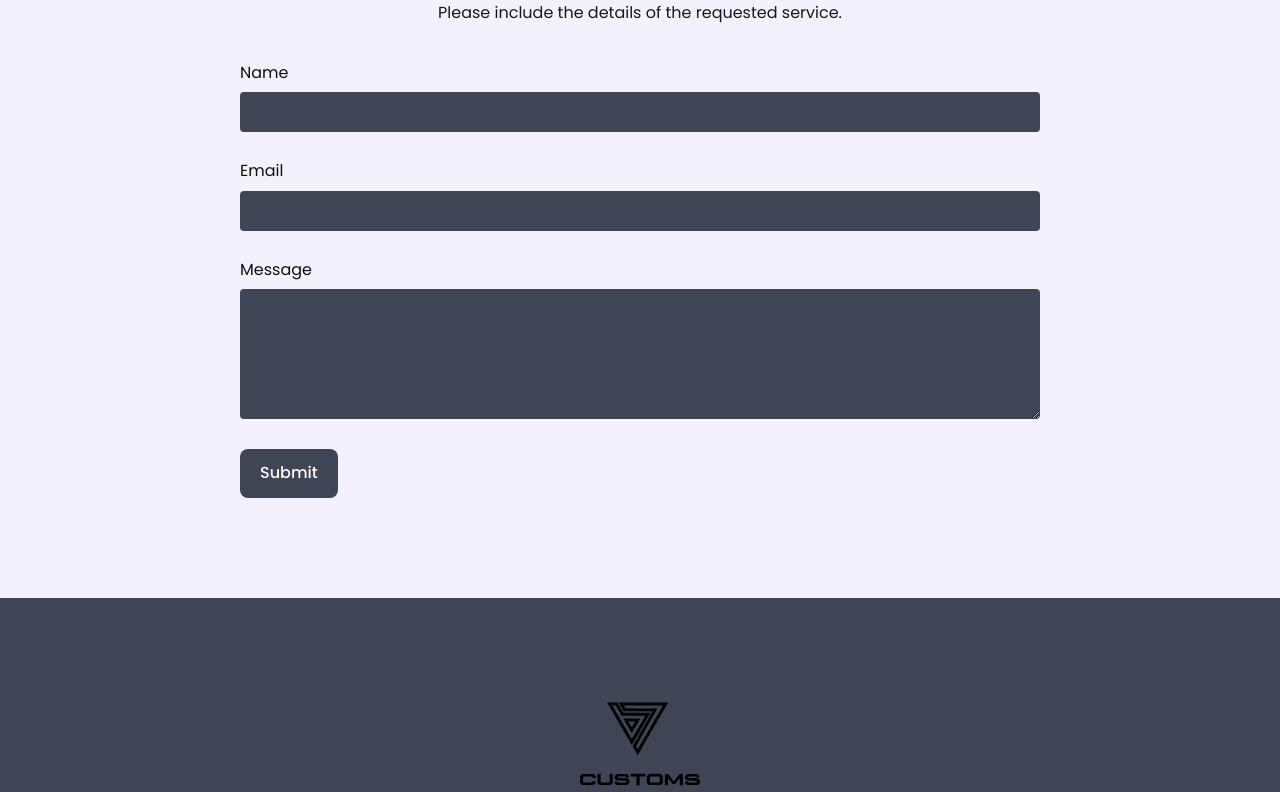
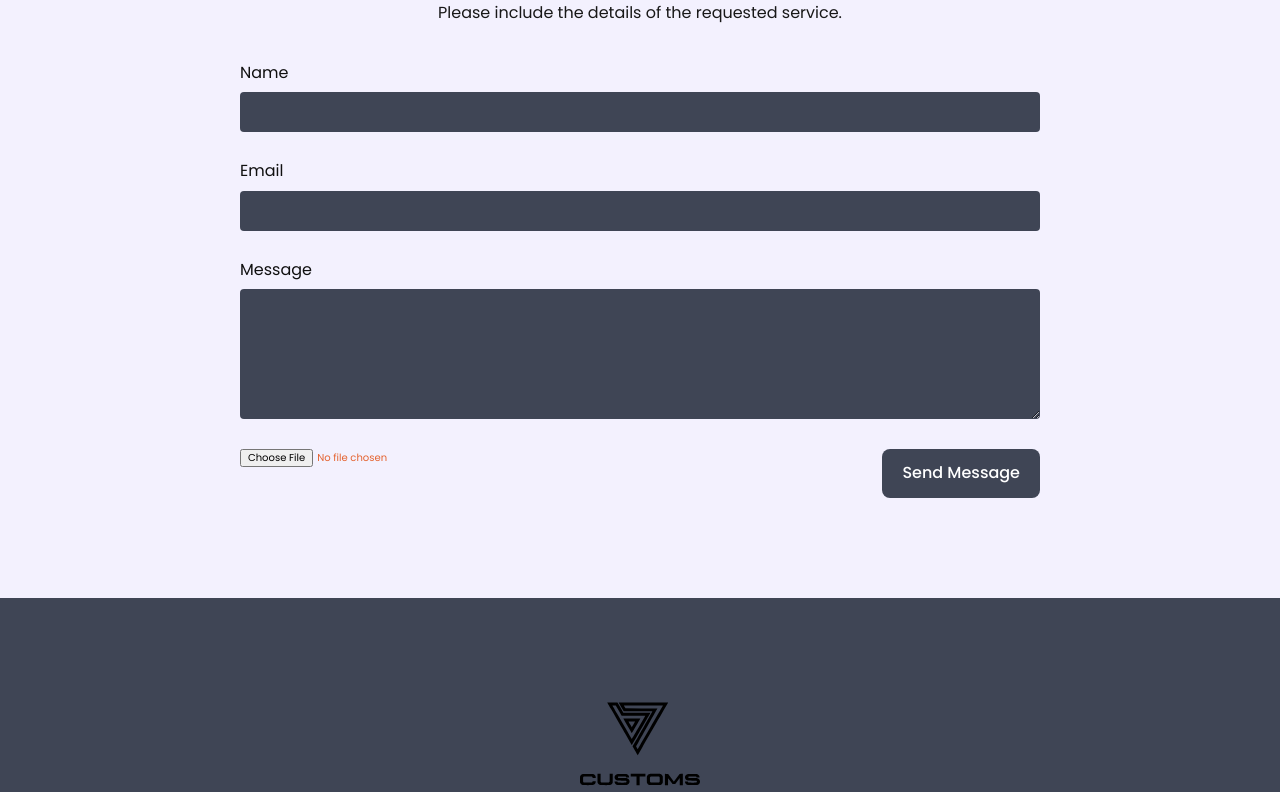
Before and after one commit to loayei/B7Customs, a React (Create React App) app: page / in a window 1280 px wide. Shown: the part 2504-3296 px from the top of the page. Built offline with nearby package versions, Linux system fonts and the light colour scheme.

Commit message:
form commit

```diff
--- a/src/components/contactSection/ContactSection.js
+++ b/src/components/contactSection/ContactSection.js
@@ -1,4 +1,4 @@
-import React, { useState } from 'react';
+import React from 'react';
 import styled from 'styled-components';
 import PrimaryButton from '../buttons/PrimaryButton';
 import ParagraphText from '../paragraphTexts/ParagraphText';
@@ -15,6 +15,11 @@ const ContactSectionStyles = styled.div`
   .contact__info {
     margin-bottom: 4rem;
   }
+  .file-upload {
+    display: block;
+    text-align: center;
+    color: #e4622e;
+  }
   .contact__form {
     display: grid;
     grid-template-columns: 1fr 1fr;
@@ -26,6 +31,7 @@ const ContactSectionStyles = styled.div`
     .contact__submit {
       width: max-content;
       cursor: pointer;
+      margin-left: 25rem;
     }
   }
   @media only screen and (max-width: 768px) {
@@ -39,28 +45,30 @@ const ContactSectionStyles = styled.div`
   }
 `;
 
-const ContactSection = () => {
-  const [status, setStatus] = useState('Submit');
-  const handleSubmit = async (e) => {
-    e.preventDefault();
-    setStatus('Sending...');
-    const { name, email, message } = e.target.elements;
-    const details = {
-      name: name.value,
-      email: email.value,
-      message: message.value,
-    };
-    const response = await fetch('http://localhost:3000/contact', {
-      method: 'POST',
-      headers: {
-        'Content-Type': 'application/json;charset=utf-8',
-      },
-      body: JSON.stringify(details),
-    });
-    setStatus('Submit');
-    const result = await response.json();
-    alert(result.status);
-  };
+// function ContactSection =
+// () => {
+// const [status, setStatus] = useState('Submit');
+// const handleSubmit = async (e) => {
+//   e.preventDefault();
+//   setStatus('Sending...');
+//   const { name, email, message } = e.target.elements;
+//   const details = {
+//     name: name.value,
+//     email: email.value,
+//     message: message.value,
+//   };
+//   const response = await fetch('http://localhost:3000/contact', {
+//     method: 'POST',
+//     headers: {
+//       'Content-Type': 'application/json;charset=utf-8',
+//     },
+//     body: JSON.stringify(details),
+//   });
+//   setStatus('Submit');
+//   const result = await response.json();
+//   alert(result.status);
+// };
+function ContactSection() {
   return (
     <ContactSectionStyles id="contact">
       <div className="container">
@@ -71,7 +79,7 @@ const ContactSection = () => {
               Please include the details of the requested service.
             </ParagraphText>
           </div>
-          <form className="contact__form" onSubmit={handleSubmit}>
+          <form className="contact__form" action="POST" data-netlify="true">
             <FormField
               className="contact__field--fullWidth"
               type="text"
@@ -95,18 +103,27 @@ const ContactSection = () => {
               id="message"
               rows="6"
             />
+            <input
+              className="file-upload"
+              type="file"
+              label="Message"
+              name="myfile"
+              id="myfile"
+              placeholder="Upload File"
+              rows="6"
+            />
             <PrimaryButton
               type="submit"
               buttonType="button"
               className="contact__submit"
             >
-              {status}
+              Send Message
             </PrimaryButton>
           </form>
         </div>
       </div>
     </ContactSectionStyles>
   );
-};
+}
 
 export default ContactSection;
```
Also changed, not shown: src/components/server.js (+43 -43 lines).
